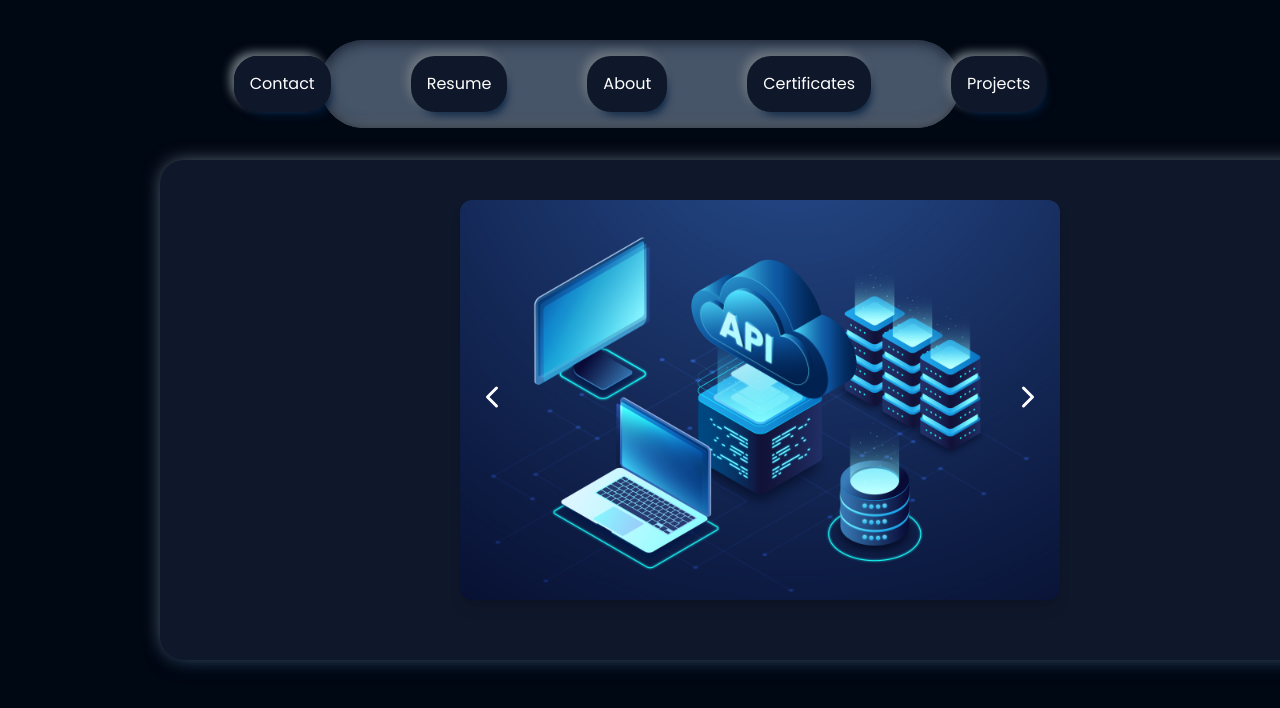
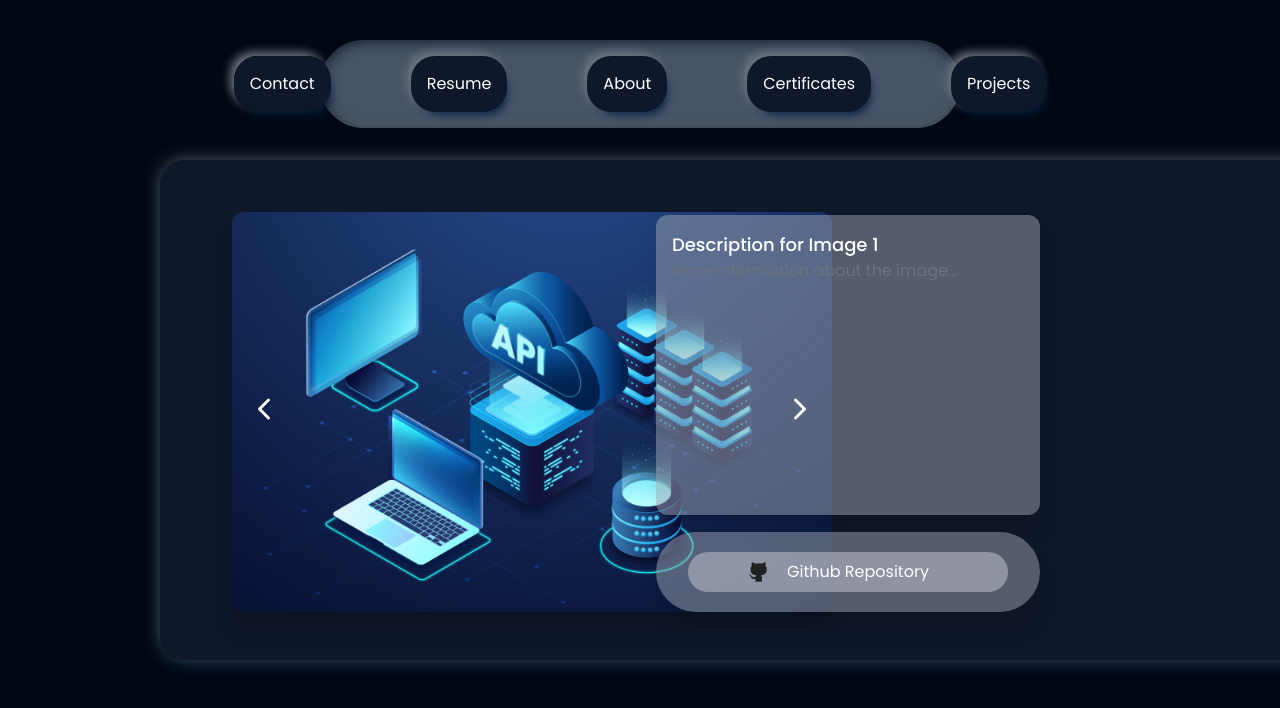
Before and after one commit to PUJCMJ/personalPortfolio, a React (Vite) app: page /projects in a window 1280 px wide. Shown: the top 708 px of the page. Built offline with nearby package versions, Linux system fonts and the light colour scheme.

Commit message:
finished the carousels, adding some information in projects and certificates

```diff
--- a/package.json
+++ b/package.json
@@ -14,7 +14,10 @@
     "react": "^18.2.0",
     "react-dom": "^18.2.0",
     "react-multi-carousel": "^2.8.4",
-    "react-router-dom": "^6.22.2"
+    "react-router-dom": "^6.22.2",
+    "react-slick": "^0.30.2",
+    "react-spring": "^9.7.3",
+    "slick-carousel": "^1.8.1"
   },
   "devDependencies": {
     "@types/react": "^18.2.56",
--- a/src/components/certificates.jsx
+++ b/src/components/certificates.jsx
@@ -1,9 +1,75 @@
+import { useState } from "react";
+import img1 from "../img/img1.jpg";
+import img2 from "../img/img2.jpg";
+import img3 from "../img/img3.jpg";
+import img4 from "../img/img4.jpg";
+
 const Certificates = () => {
-    return(
-        <>
-            certificates
-        </>
-    )
-}
+  const [active, setActive] = useState(0);
+
+  const sliderContent = [
+    {
+      img: img1,
+      name: "API",
+    },
+    {
+      img: img2,
+      name: "Store-app",
+    },
+    {
+      img: img3,
+      name: "Landing-page",
+    },
+    {
+      img: img4,
+      name: "Financial-app",
+    },
+  ];
+
+  const Slide = (type) => {
+    let local;
+    if (type === "next") {
+      local = active + 1;
+      local > sliderContent.length - 1 ? setActive(0) : setActive(local);
+    }
+    if (type === "prev") {
+      local = active - 1;
+      local < 0 ? setActive(sliderContent.length - 1) : setActive(local);
+    }
+  };
+
+  return (
+    <div>
+      <div className="rounded-xl relative shadow-lg overflow-hidden w-[600px] h-[400px] mx-auto">
+        <div className="w-[600px] h-[400px] relative">
+          {sliderContent.map((slide, i) => {
+            return (
+              <img
+                src={slide.img}
+                key={i}
+                alt="slideImg"
+                className={`h-full w-full absolute object-cover inset-0 transition duration-500 transform-gpu ${
+                  i === active ? "opacity-100 scale-100" : "opacity-0 scale-90"
+                }`}
+              />
+            );
+          })}
+        </div>
+        <div className="absolute inset-y-0 flex items-center justify-between w-full px-4">
+          <button id="back" className="z-10" onClick={() => Slide("prev")}>
+            <ion-icon name="chevron-back-outline" size="large"></ion-icon>
+          </button>
+          <button
+            id="foward"
+            className="z-10 right-0"
+            onClick={() => Slide("next")}
+          >
+            <ion-icon name="chevron-forward-outline" size="large"></ion-icon>
+          </button>
+        </div>
+      </div>
+    </div>
+  );
+};
 
 export default Certificates;
--- a/src/components/projects.jsx
+++ b/src/components/projects.jsx
@@ -1,73 +1,85 @@
-import { useState } from "react";
+import React, { useState } from "react";
 import img1 from "../img/img1.jpg";
 import img2 from "../img/img2.jpg";
 import img3 from "../img/img3.jpg";
 import img4 from "../img/img4.jpg";
+import githubImage from "../img/github 2.png";
 
-const Projects = () => {
-  const [active, setActive] = useState(0);
+const Proyects = () => {
+  const [activeSlide, setActiveSlide] = useState(0);
 
   const sliderContent = [
     {
       img: img1,
-      name: "API",
+      description: "Description for Image 1",
+      link: "a",
     },
     {
       img: img2,
-      name: "Store-app",
+      description: "Description for Image 2",
+      link: "",
     },
     {
       img: img3,
-      name: "Landing-page",
+      description: "Description for Image 3",
+      link: "",
     },
     {
       img: img4,
-      name: "Financial-app",
+      description: "Description for Image 4",
+      link: "",
     },
   ];
 
   const Slide = (type) => {
-    let local;
     if (type === "next") {
-      local = active + 1;
-      sliderContent.length - 1 < local
-        ? setActive(local / sliderContent.length - 1)
-        : setActive(local);
-    }
-    if (type === "prev") {
-      local = active - 1;
-      local < 0 ? setActive(sliderContent.length - 1) : setActive(local);
+      setActiveSlide((activeSlide + 1) % sliderContent.length);
+    } else if (type === "prev") {
+      const newActiveSlide =
+        (activeSlide - 1 + sliderContent.length) % sliderContent.length;
+      setActiveSlide(newActiveSlide);
     }
   };
 
   return (
     <div>
-      <div className="rounded-xl relative shadow-lg overflow-hidden w-[600px] h-[400px] mx-auto">
-        <div className="w-[600px] h-[400px] relative">
-          {sliderContent.map((slide, i) => {
-            return (
+      <div className="flex">
+        <div className="relative rounded-xl shadow-xl overflow-hidden w-[600px] h-[400px] mt-3 left-8">
           <img
-                src={slide.img}
-                key={i}
+            src={sliderContent[activeSlide].img}
             alt="slideImg"
-                className={`h-full w-full absolute object-cover inset-0 duration-[2s] ease-out transition-[clip-path] ${
-                  i === active ? "clip-visible" : "hidden"
-                }`}
+            className="h-full w-full absolute object-cover inset-0 transition duration-[0.75s]"
           />
-            );
-          })}
-        </div>
           <div className="absolute inset-y-0 flex items-center justify-between w-full px-4">
             <button id="back" className="z-10" onClick={() => Slide("prev")}>
               <ion-icon name="chevron-back-outline" size="large"></ion-icon>
             </button>
-          <button id="foward" className="z-10 right-0" onClick={() => Slide("next")}>
+            <button
+              id="forward"
+              className="z-10 right-0"
+              onClick={() => Slide("next")}
+            >
               <ion-icon name="chevron-forward-outline" size="large"></ion-icon>
             </button>
+          </div>
+        </div>
+        <div className="bg-gray-400/50 p-4 rounded-xl shadow-xl w-96 h-[300px] fixed mt-[165px] transform -translate-y-1/2 right-60">
+          <div className="text-lg font-medium">
+            {sliderContent[activeSlide].description}
+          </div>
+          <div className="text-gray-500">
+            More information about the image...
+          </div>
+        </div>
+        <div className="bg-gray-400/50 p-4 justify-center items-center flex rounded-full shadow-xl w-96 h-20 fixed top-[572px] transform -translate-y-1/2 right-60">
+          <div className="text-md font-sm relative flex bg-gray-200/40 justify-center items-center  rounded-full  w-80 h-10 transform transition-transform duration-300 hover:scale-110 ">
+            <img src={githubImage} className="w-6 absolute mr-[180px]" />
+            <a href={sliderContent[activeSlide].link} className="ml-5">Github Repository</a>
+          </div>
         </div>
       </div>
     </div>
   );
 };
 
-export default Projects;
+export default Proyects;
--- a/src/pages/app/App.css
+++ b/src/pages/app/App.css
@@ -2,16 +2,7 @@
 @tailwind components;
 @tailwind utilities;
 
-.clip-hidden {
-    clip-path: ellipse(0 0 at 0% 0%);
-    opacity: 0;
-    z-index: 0;
-  }
-  .clip-visible {
-    clip-path: ellipse(750px 750px at 0% 0%);
-    opacity: 1;
-    z-index: 6;
-  }
+
 
   #back,
   #forward {
@@ -22,3 +13,12 @@
     @apply text-[aliceblue] absolute w-full z-[5] text-center backdrop-blur-[2px] duration-[1s] px-0 py-[15px] left-0 bottom-0;
     background: #ffffff22;
   }
+
+
+  a {
+    transition: transform 0.3s ease-in-out;
+  }
+
+  a:hover {
+    transform: scale(1.2);
+  }
--- a/src/pages/home/index.jsx
+++ b/src/pages/home/index.jsx
@@ -1,26 +1,44 @@
-import userImage from '../../img/user.jpg';
-import githubImage from '../../img/github.png';
-import linkedinImage from '../../img/linkedin.png';
-import whatsappImage from '../../img/whatsapp.png';
-
+import userImage from "../../img/user.jpg";
+import githubImage from "../../img/github.png";
+import linkedinImage from "../../img/linkedin.png";
+import whatsappImage from "../../img/whatsapp.png";
 
 const Home = () => {
   return (
-    <div className='block bg-inherit w-full h-full pt-0 pb-12'>
+    <div className="block bg-inherit w-full h-full pt-0 pb-12">
       <figure className="relative m-0  flex ">
-        <img src={userImage} alt='user' className='rounded-full h-60 mx-auto shadow-custom' />
+        <img
+          src={userImage}
+          alt="user"
+          className="rounded-full h-60 mx-auto shadow-custom"
+        />
       </figure>
       <h1 className="relative top-8 flex items-center justify-center  text-3xl font-poppins font-bold text-amber-300 ">
-       Software engineer
+        Software engineer
       </h1>
-      <h2 className='relative top-8 flex items-center justify-center  text-lg font-poppins font-bold text-stone-500 '>
-      Passionate About: Web Development (Front-End & Back-End)
+      <h2 className="relative top-8 flex items-center justify-center  text-lg font-poppins font-bold text-stone-500 ">
+        Passionate About: Web Development (Front-End & Back-End)
       </h2>
 
-      <div className=' mx-auto relative top-8 flex items-center justify-between rounded-3xl p-4 bg-slate-500 h-12 w-60 mt-6 shadow-custom-inset'>
-        <a className='ml-4 mr-4' href='https://github.com/PUJCMJ'><img src={githubImage}/></a>
-        <a className='ml-4 mr-4'href='https://linkedin.com'><img src={linkedinImage}/></a>
-        <a className='ml-4 mr-4' href='https://whatsapp.com'><img src={whatsappImage}/></a>
+      <div className=" mx-auto relative top-8 flex items-center justify-between rounded-3xl p-4 bg-slate-500 h-12 w-[222px] mt-6 shadow-custom-inset">
+        <a
+          className="ml-4 mr-4 transform transition-transform duration-300 hover:scale-125"
+          href="https://github.com/PUJCMJ"
+        >
+          <img src={githubImage} />
+        </a>
+        <a
+          className="ml-4 mr-4 transform transition-transform duration-300 hover:scale-125"
+          href="https://linkedin.com"
+        >
+          <img src={linkedinImage} />
+        </a>
+        <a
+          className="ml-4 mr-4 transform transition-transform duration-300 hover:scale-125"
+          href="https://whatsapp.com"
+        >
+          <img src={whatsappImage} />
+        </a>
       </div>
     </div>
   );
```
Also changed, not shown: src/img/github 2.png (added), 1 other file (tests, documents, lock files or other folders). Lines whose indentation alone changed are shown as unchanged.
